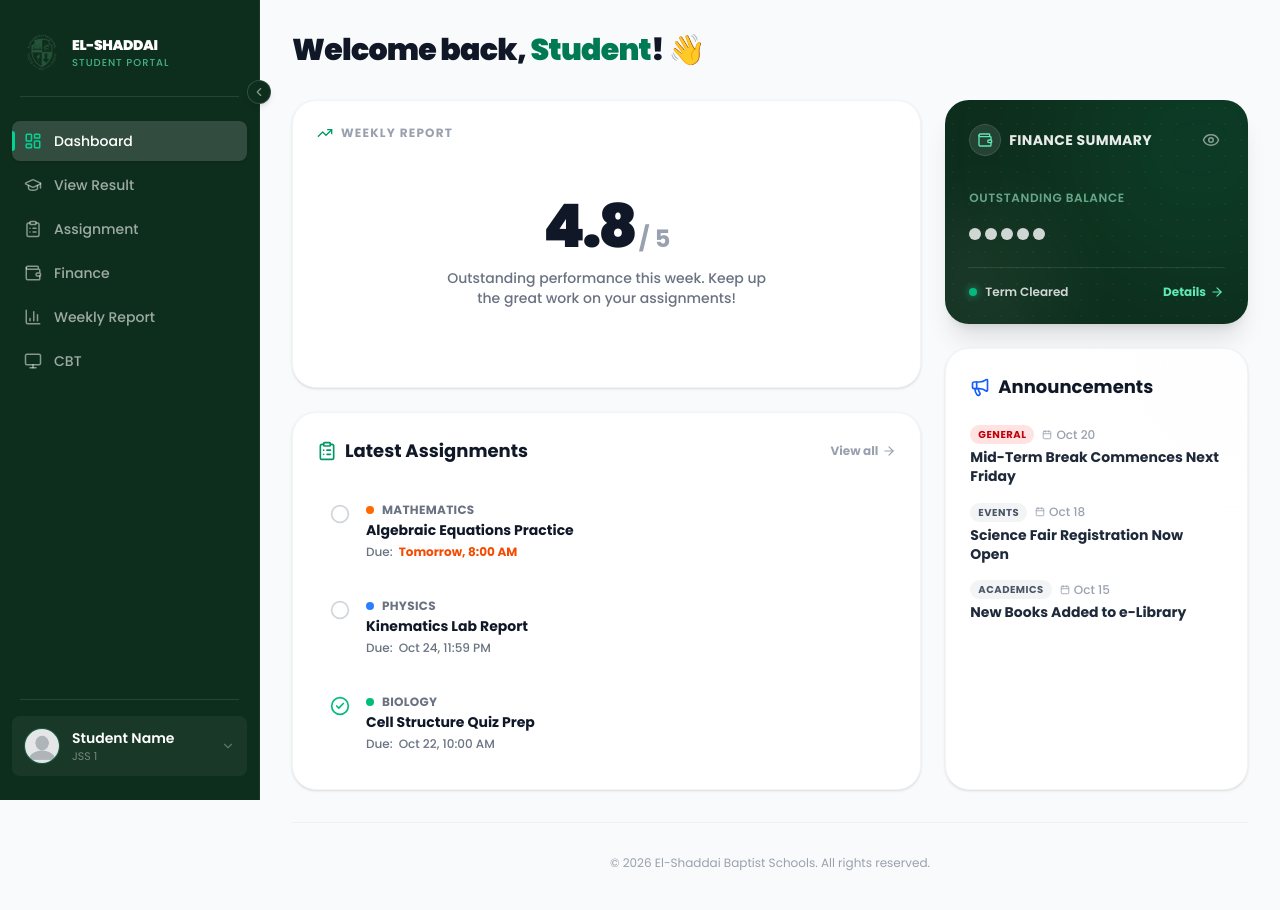
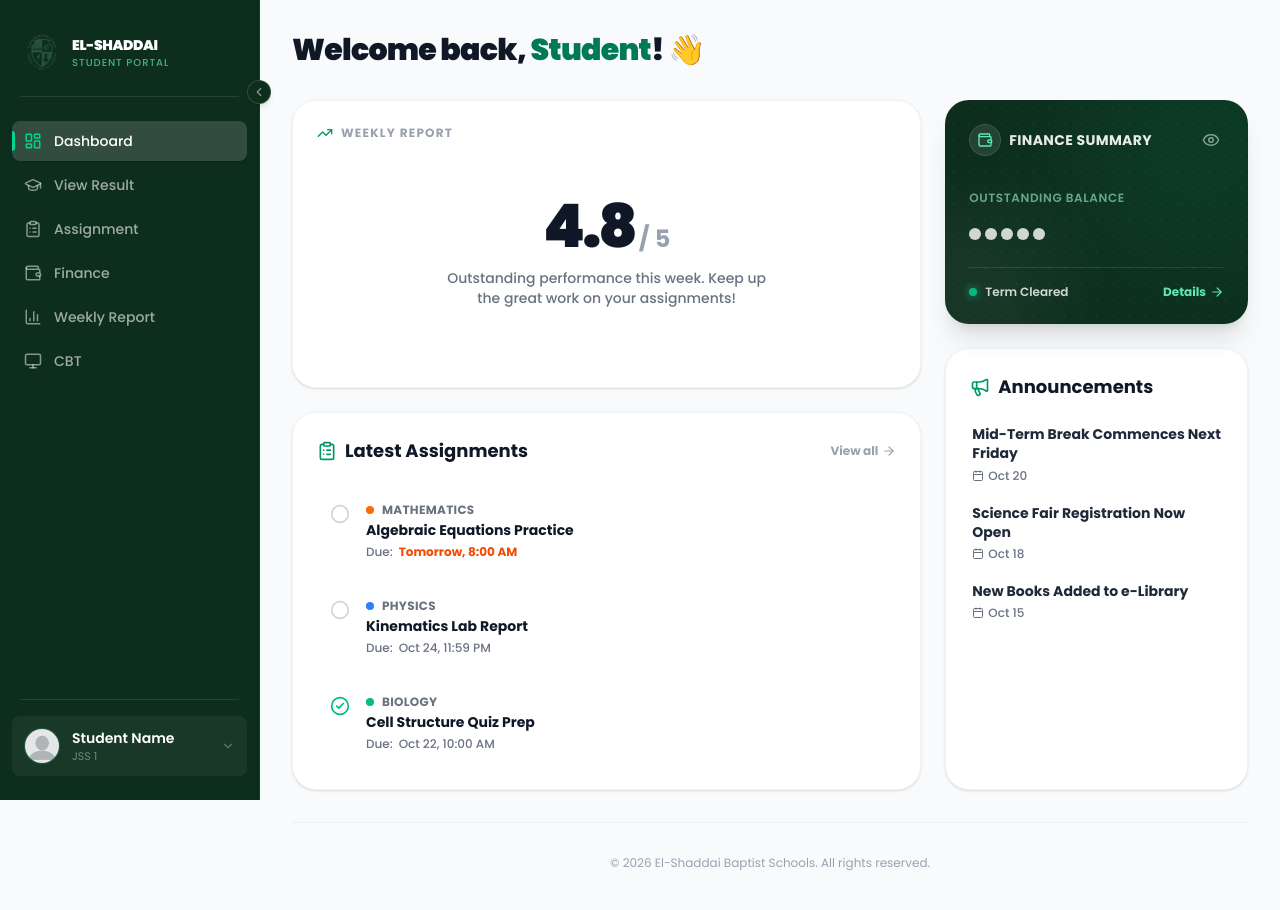
Before and after one commit to Ireoluuwa/elshaddaibaptistschools-ui, a Next.js app: page /portal/student in a window 1280 px wide. Shown: the top 910 px of the page. Built offline with nearby package versions, Linux system fonts and the light colour scheme.

Commit message:
feat: implement student dashboard page and announcements widget

```diff
--- a/app/portal/student/page.tsx
+++ b/app/portal/student/page.tsx
@@ -12,23 +12,23 @@ export default function StudentDashboardPage() {
     <div className="max-w-6xl mx-auto pb-10">
       <DashboardHeader />
 
-      <div className="grid grid-cols-1 lg:grid-cols-3 gap-6">
+      <div className="flex flex-col lg:grid lg:grid-cols-3 gap-6">
         {/* Main Column (2/3 width on large screens) */}
-        <div className="lg:col-span-2 flex flex-col gap-6">
-          <div className="h-auto md:h-72">
+        <div className="contents lg:flex lg:flex-col lg:col-span-2 lg:gap-6">
+          <div className="order-3 lg:order-none h-auto md:h-72">
              <WeeklyReportWidget />
           </div>
-          <div className="flex-1 min-h-[350px]">
+          <div className="order-2 lg:order-none flex-1 min-h-[350px]">
              <AssignmentsWidget />
           </div>
         </div>
 
         {/* Sidebar Column (1/3 width on large screens) */}
-        <div className="flex flex-col gap-6">
-          <div className="h-48 md:h-56 shrink-0">
+        <div className="contents lg:flex lg:flex-col lg:col-span-1 lg:gap-6">
+          <div className="order-4 lg:order-none h-48 md:h-56 shrink-0">
              <FinanceWidget />
           </div>
-          <div className="flex-1 min-h-[350px]">
+          <div className="order-1 lg:order-none flex-1 min-h-[350px]">
              <AnnouncementsWidget />
           </div>
         </div>
--- a/components/student/dashboard/AnnouncementsWidget.tsx
+++ b/components/student/dashboard/AnnouncementsWidget.tsx
@@ -8,23 +8,17 @@ const announcements = [
   {
     id: 1,
     title: "Mid-Term Break Commences Next Friday",
-    category: "General",
     date: "Oct 20",
-    isUrgent: true,
   },
   {
     id: 2,
     title: "Science Fair Registration Now Open",
-    category: "Events",
     date: "Oct 18",
-    isUrgent: false,
   },
   {
     id: 3,
     title: "New Books Added to e-Library",
-    category: "Academics",
     date: "Oct 15",
-    isUrgent: false,
   },
 ];
 
@@ -34,37 +28,24 @@ const AnnouncementsWidget = () => {
       initial={{ opacity: 0, y: 20 }}
       animate={{ opacity: 1, y: 0 }}
       transition={{ delay: 0.3 }}
-      className="bg-white rounded-3xl p-6 shadow-sm border border-gray-100 flex flex-col h-full hover:shadow-md transition-shadow relative overflow-hidden"
+      className="bg-white rounded-3xl p-6 shadow-sm border border-gray-100 flex flex-col h-full hover:shadow-md transition-shadow"
     >
-      <div className="absolute top-0 right-0 w-32 h-32 bg-gray-50 rounded-full blur-3xl opacity-50 transform translate-x-12 -translate-y-12" />
-
-      <div className="flex items-center justify-between mb-6 relative z-10">
+      <div className="flex items-center justify-between mb-6">
         <h2 className="text-lg font-bold text-gray-900 flex items-center gap-2">
-          <Megaphone className="text-blue-600" size={20} />
+          <Megaphone className="text-emerald-600" size={20} />
           Announcements
         </h2>
       </div>
 
-      <div className="flex-1 flex flex-col gap-4 relative z-10">
+      <div className="flex-1 flex flex-col gap-5">
         {announcements.map((item) => (
-          <div key={item.id} className="group cursor-pointer">
-            <div className="flex items-center gap-2 mb-1">
-              <span
-                className={`text-[10px] font-bold uppercase tracking-wider px-2 py-0.5 rounded-full ${
-                  item.isUrgent
-                    ? "bg-red-100 text-red-700"
-                    : "bg-gray-100 text-gray-600 group-hover:bg-blue-50 group-hover:text-blue-700 transition-colors"
-                }`}
-              >
-                {item.category}
-              </span>
-              <span className="text-xs text-gray-400 font-medium flex items-center gap-1">
-                <Calendar size={10} /> {item.date}
-              </span>
-            </div>
+          <div key={item.id} className="group cursor-pointer border-l-2 border-transparent hover:border-emerald-500 pl-3 -ml-3 transition-all">
             <h3 className="text-sm font-bold text-gray-800 leading-snug group-hover:text-emerald-700 transition-colors">
               {item.title}
             </h3>
+            <span className="text-xs text-gray-500 font-medium flex items-center gap-1 mt-1">
+              <Calendar size={12} /> {item.date}
+            </span>
           </div>
         ))}
       </div>
```
